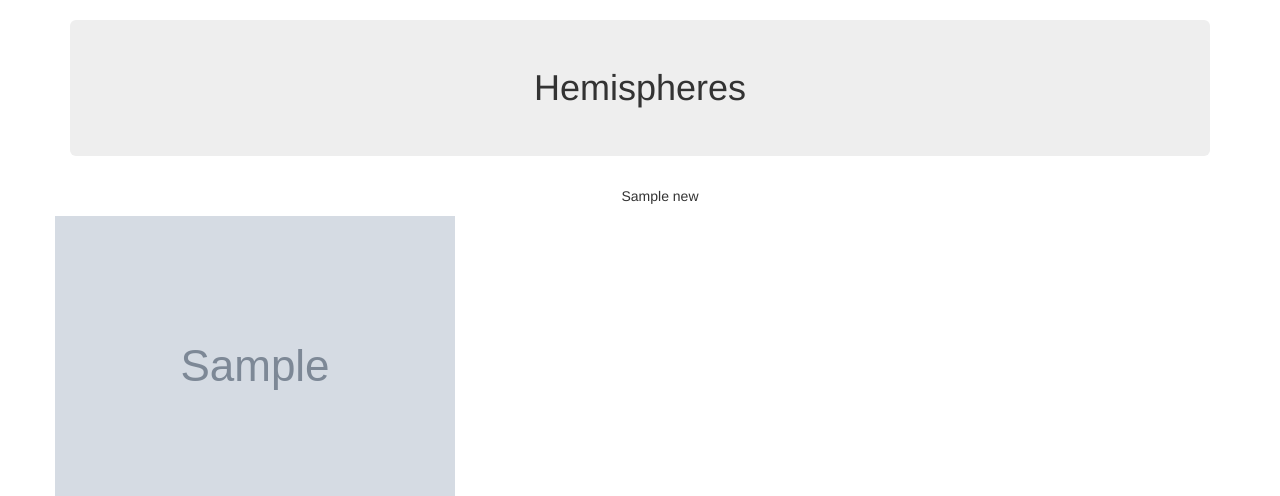
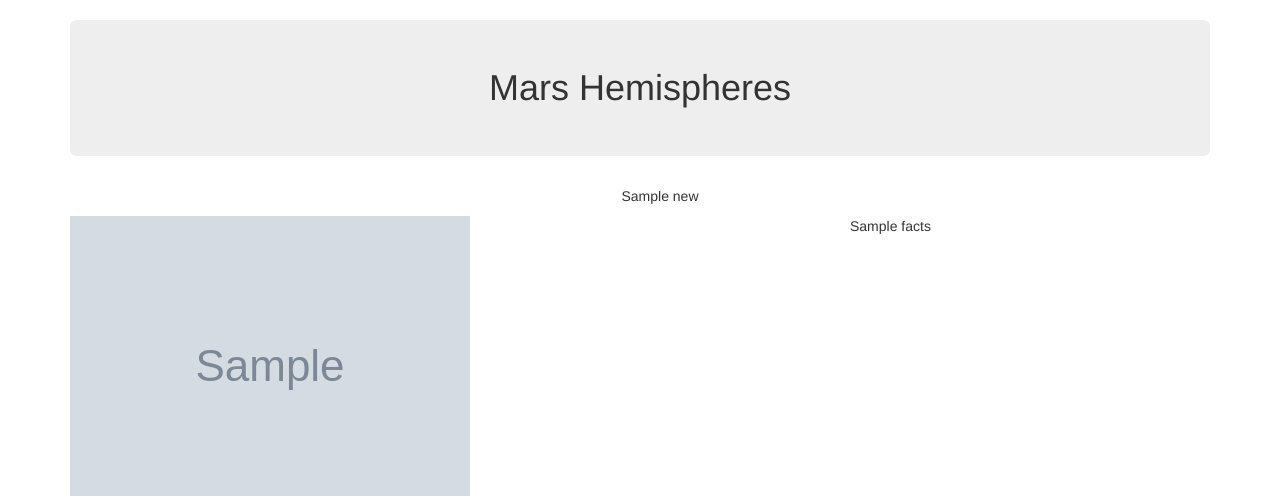
Before and after one commit to smithc6136/web-scraping-challenge, a Flask app: template templates/index.html in a window 1280 px wide. Shown: the top 496 px of the page. Run offline with Flask 2, Linux system fonts and the light colour scheme; the template is opened without the code that fills it: most values are stand-ins (such as "Sample title", 1, 10 or a date in 2020); grey boxes marked "Sample" are stand-in pictures; some libraries are stand-ins or nearby versions; grey boxes are pictures that could not be loaded.

Commit message:
formatted html

```diff
--- a/templates/index.html
+++ b/templates/index.html
@@ -31,7 +31,7 @@
 
 <body>
   <div class="container text-center">
-    <h1 class="jumbotron">Hemispheres</h1>
+    <h1 class="jumbotron">Mars Hemispheres</h1>
     <div>
       <ul style="list-style: none;">
         <li>{{ mars.news.title }}</li>
@@ -40,8 +40,8 @@
   </div>
   <div class="container">
     <div class="row">
-      <div class="col-9"><img src="{{ mars.image.featured_image}}"></div>
-      <div class="col-3">{{ mars.facts|safe }}</div>
+      <div class="col-md-8"><img src="{{ mars.image.featured_image}}"></div>
+      <div class="col-md-4">{{ mars.facts|safe }}</div>
     </div>
     <div>
       {% for hemisphere in mars.hemispheres %}
```
